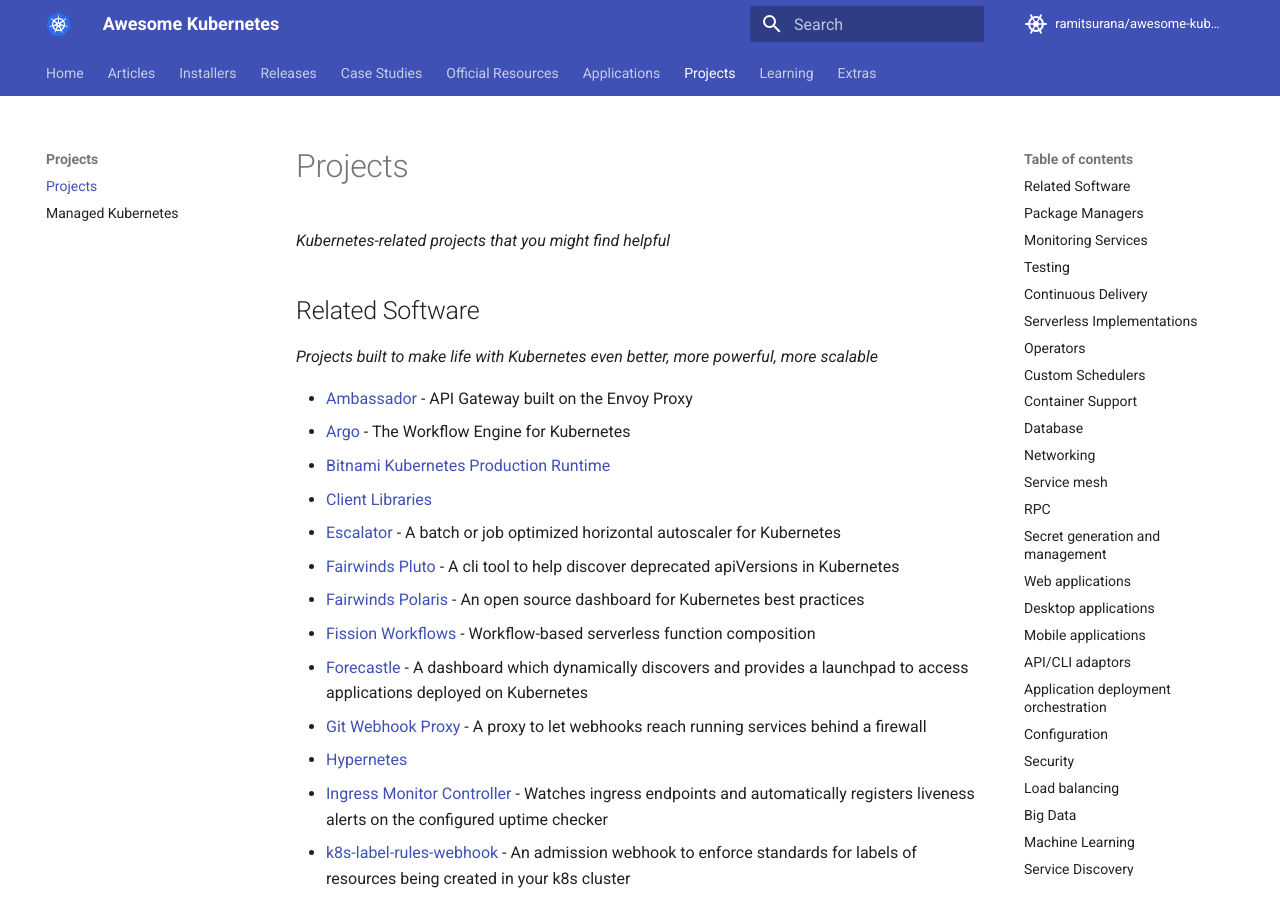
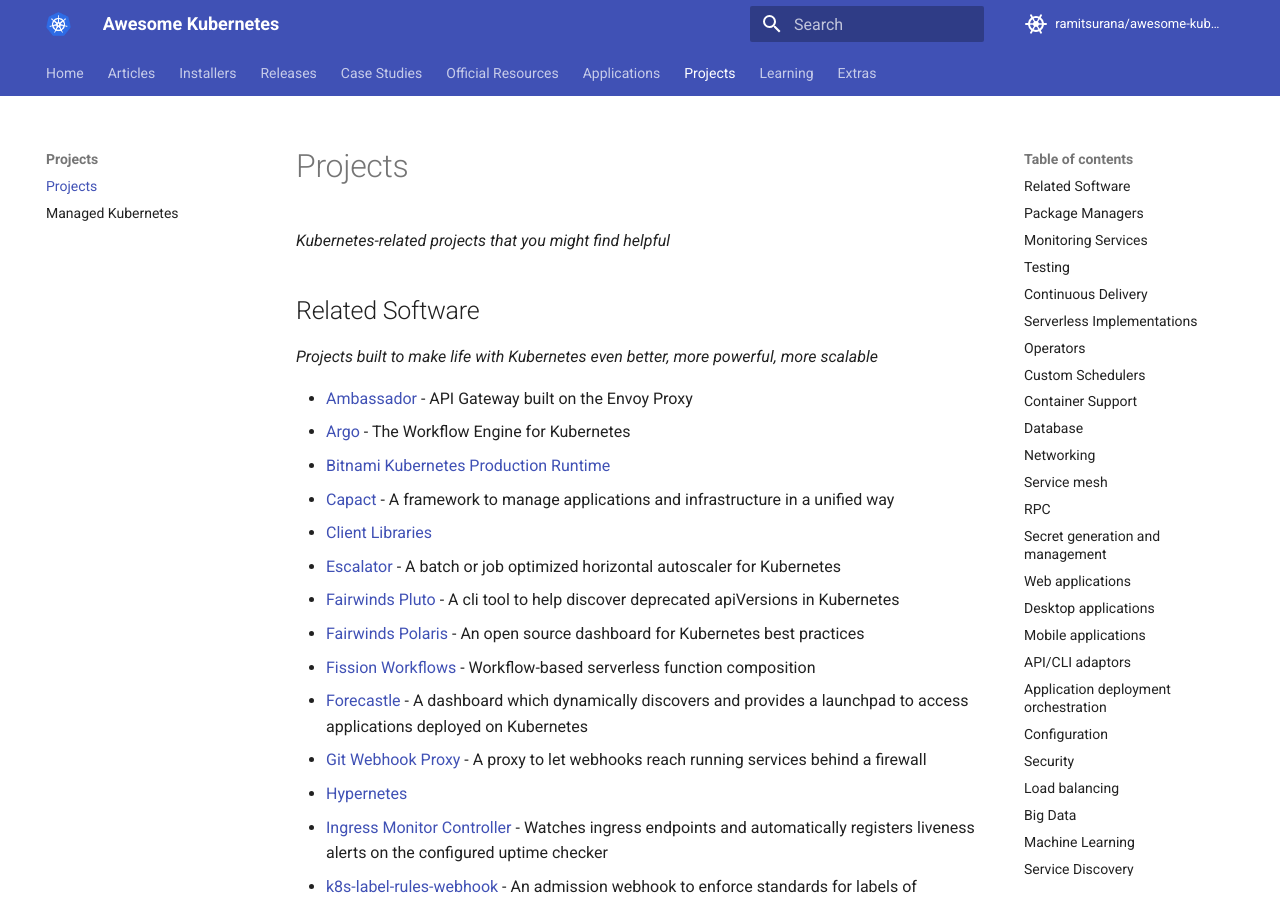
Before and after one commit to ramitsurana/awesome-kubernetes, an MkDocs documentation site: the page built from docs/projects/projects.md, in a window 1280 px wide and 900 px high. Built offline with MkDocs 1.6.1 and Material for MkDocs 9.7.7, drawn with Linux system fonts in a browser that asks for light colours; comment, search, counter and statistics services are not loaded.

Commit message:
Add Capact to related Kubernetes projects (#704)

```diff
--- a/docs/projects/projects.md
+++ b/docs/projects/projects.md
@@ -11,6 +11,7 @@ Projects
 * [Ambassador](http://www.getambassador.io) - API Gateway built on the Envoy Proxy
 * [Argo](https://github.com/argoproj/argo) - The Workflow Engine for Kubernetes
 * [Bitnami Kubernetes Production Runtime](https://kubeprod.io)
+* [Capact](https://github.com/capactio/capact) - A framework to manage applications and infrastructure in a unified way
 * [Client Libraries](https://github.com/kubernetes/website/blob/master/content/en/docs/reference/using-api/client-libraries.md)
 * [Escalator](https://github.com/atlassian/escalator) - A batch or job optimized horizontal autoscaler for Kubernetes
 * [Fairwinds Pluto](https://github.com/FairwindsOps/pluto) - A cli tool to help discover deprecated apiVersions in Kubernetes
```
